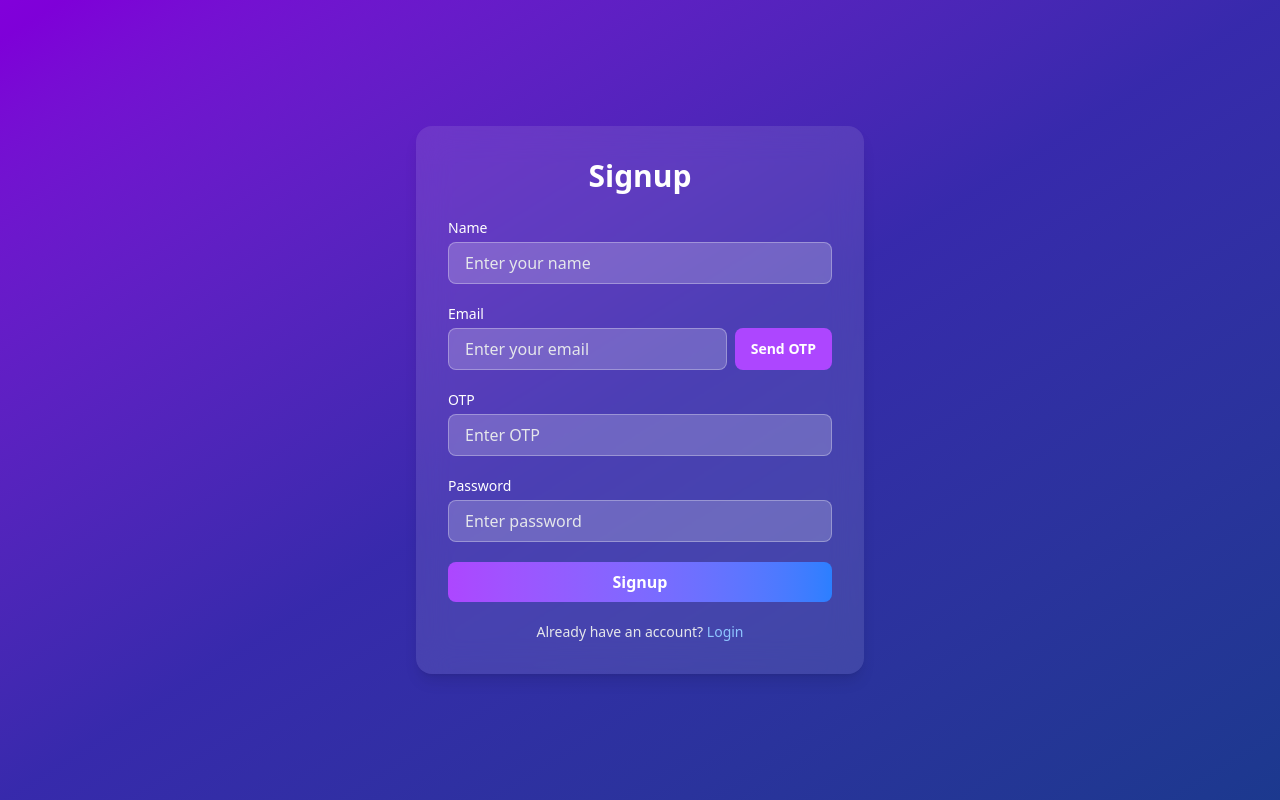
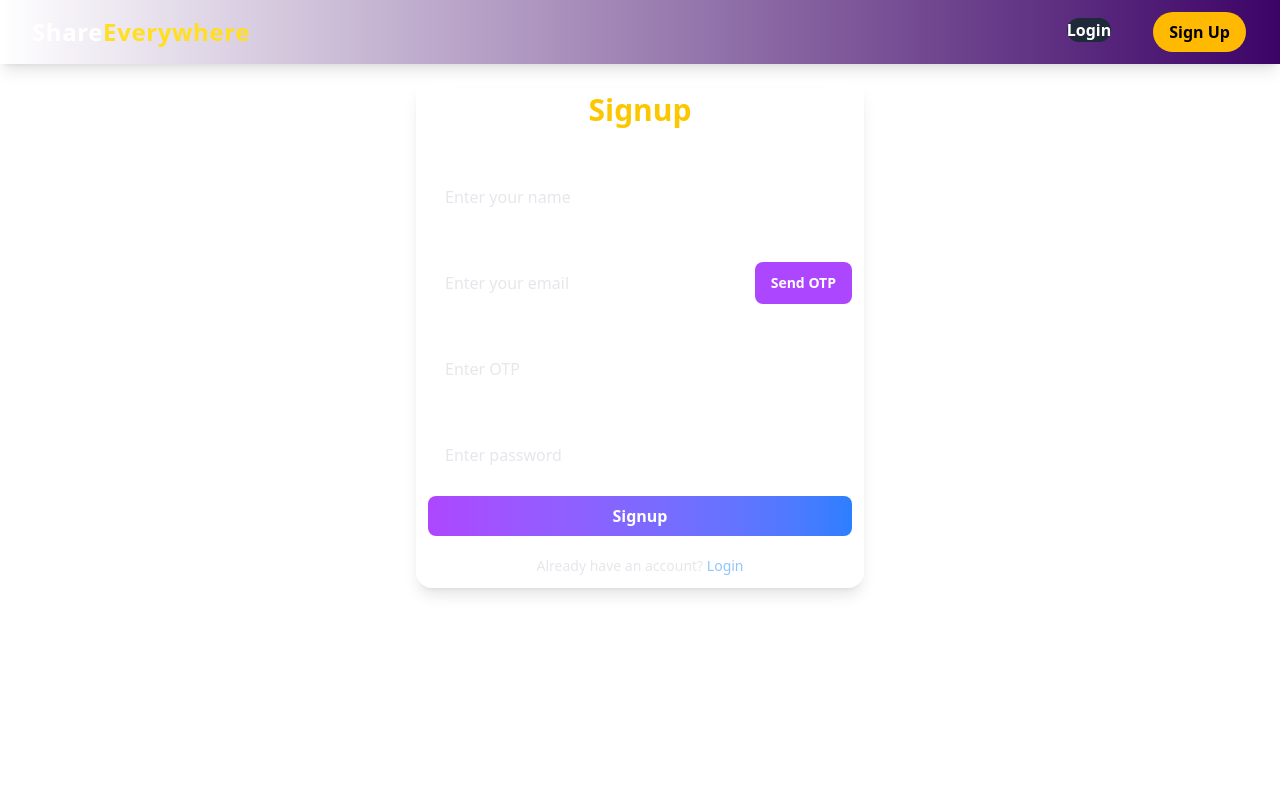
Before and after one commit to Anandshakya6398/File_sharing, a Next.js app in the folder frontend/: page /signup in a window 1280 px wide. Built offline with nearby package versions, Linux system fonts and the light colour scheme.

Commit message:
some changes

```diff
--- a/frontend/src/app/(auth)/signup/page.tsx
+++ b/frontend/src/app/(auth)/signup/page.tsx
@@ -1,7 +1,9 @@
 'use client';
+import Navbar from "@/components/Navbar";
+import Link from "next/link";
 import React, { useState } from "react";
 
-const Signup = () => {
+const Page = () => {
   // const [formData, setFormData] = useState({
   //   name: "",
   //   email: "",
@@ -10,11 +12,12 @@ const Signup = () => {
   // });
 
 
-
   return (
-    <div className="min-h-screen flex items-center justify-center bg-gradient-to-br from-purple-700 via-indigo-800 to-blue-900 p-4">
-      <div className="bg-white/10 backdrop-blur-lg p-8 rounded-2xl shadow-lg w-full max-w-md text-white">
-        <h2 className="text-3xl font-bold mb-6 text-center">Signup</h2>
+    <>
+    <Navbar/>
+    <div className=" flex items-center justify-center  p-4">
+      <div className="bg-white/10 backdrop-blur-lg p-3 rounded-2xl shadow-lg w-full max-w-md text-white">
+        <h2 className="text-3xl text-yellow-400 font-bold text-center mb-6">Signup</h2>
 
         <form  className="space-y-5">
           {/* Name */}
@@ -26,7 +29,7 @@ const Signup = () => {
               placeholder="Enter your name"
               required
               className="w-full px-4 py-2 bg-white/20 border border-white/30 rounded-lg placeholder-gray-200 focus:outline-none focus:ring-2 focus:ring-purple-400"
-            />
+              />
           </div>
 
           {/* Email + Send OTP */}
@@ -70,7 +73,7 @@ const Signup = () => {
               placeholder="Enter password"
               required
               className="w-full px-4 py-2 bg-white/20 border border-white/30 rounded-lg placeholder-gray-200 focus:outline-none focus:ring-2 focus:ring-purple-400"
-            />
+              />
           </div>
 
           {/* Signup Button */}
@@ -85,13 +88,14 @@ const Signup = () => {
         {/* Already have account */}
         <p className="text-center text-sm mt-5 text-gray-200">
           Already have an account?{" "}
-          <a href="#" className="text-blue-300 hover:underline">
+          <Link href="/login" className="text-blue-300 hover:underline">
             Login
-          </a>
+          </Link>
         </p>
       </div>
     </div>
+              </>
   );
 };
 
-export default Signup;
+export default Page;
```
